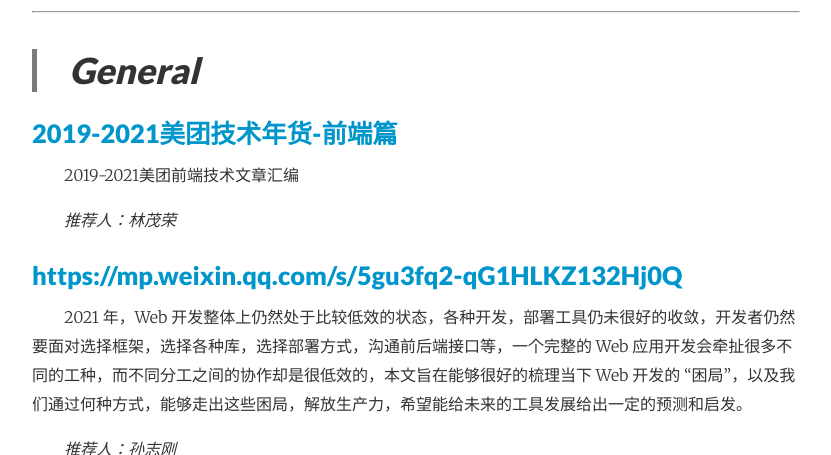
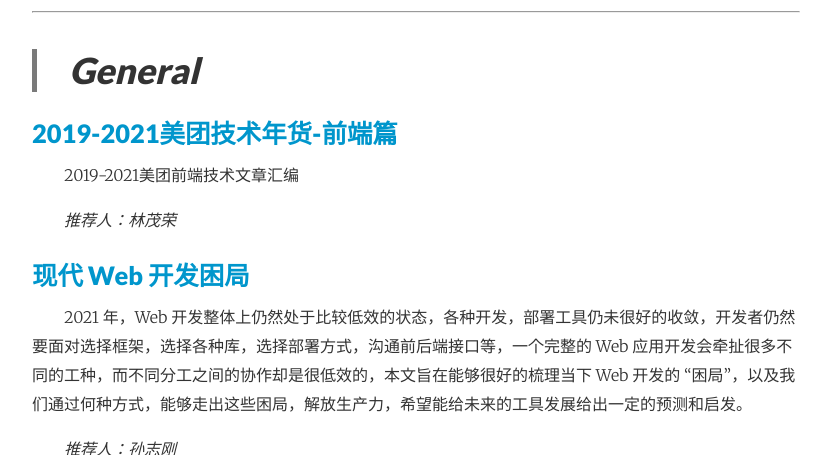
Before and after one commit to yoocky/monthly, a Jekyll site: the page built from _posts/2022-01-01-202201期.md, in a window 1280 px wide and 900 px high, scrolled down 3351 px, cut to the strip 0-455 px from the top of the window. Shown: the whole strip, without its empty margins (224-1055 px from the left). Built offline with Jekyll 4.4.1, drawn with Linux system fonts in a browser that asks for light colours; nearby versions of some CDN libraries.

Commit message:
feat(post): add 202201

```diff
--- a/_posts/2022-01-01-202201期.md
+++ b/_posts/2022-01-01-202201期.md
@@ -41,6 +41,7 @@
 #### [webpack优化之玩转代码分割和公共代码提取](https://juejin.cn/post/6844904001792655373)
 
 开发多页应用的时候，如果不对webpack打包进行优化，当某个模块被多个入口模块引用时，它就会被打包多次（在最终打包出来的某几个文件里，它们都会有一份相同的代码）。当项目业务越来越复杂，打包出来的代码会非常冗余，文件体积会非常庞大。大体积文件会增加编译时间，影响开发效率；如果直接上线，还会拉长请求和加载时长，影响网站体验。作为一个追求极致体验的攻城狮，是不能忍的。所以在多页应用中优化打包尤为必要。那么如何优化webpack打包呢？
+
 
 *推荐人：袁晓梅*
 
@@ -115,7 +116,7 @@
 
 *推荐人：林茂荣*
 
-#### [https://mp.weixin.qq.com/s/5gu3fq2-qG1HLKZ132Hj0Q](https://mp.weixin.qq.com/s/5nQqBFFWwxtcf8S2Ba9PRA)
+#### [现代 Web 开发困局](https://mp.weixin.qq.com/s/5gu3fq2-qG1HLKZ132Hj0Q)
 
 2021 年，Web 开发整体上仍然处于比较低效的状态，各种开发，部署工具仍未很好的收敛，开发者仍然要面对选择框架，选择各种库，选择部署方式，沟通前后端接口等，一个完整的 Web 应用开发会牵扯很多不同的工种，而不同分工之间的协作却是很低效的，本文旨在能够很好的梳理当下 Web 开发的 "困局"，以及我们通过何种方式，能够走出这些困局，解放生产力，希望能给未来的工具发展给出一定的预测和启发。
 
```
